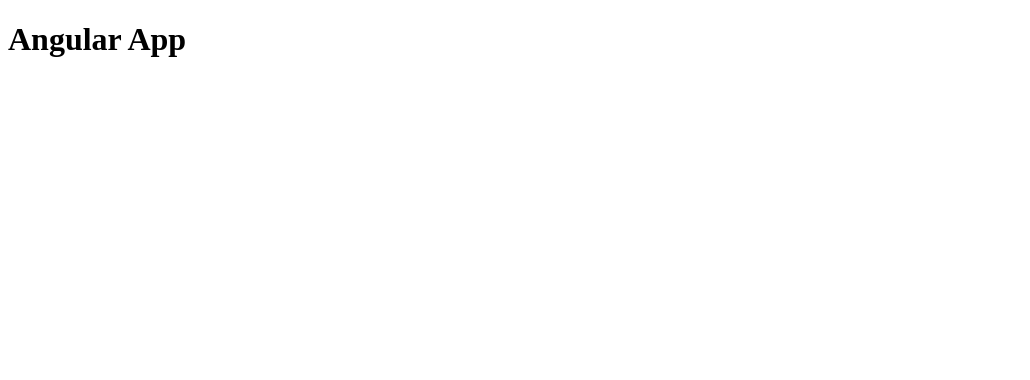
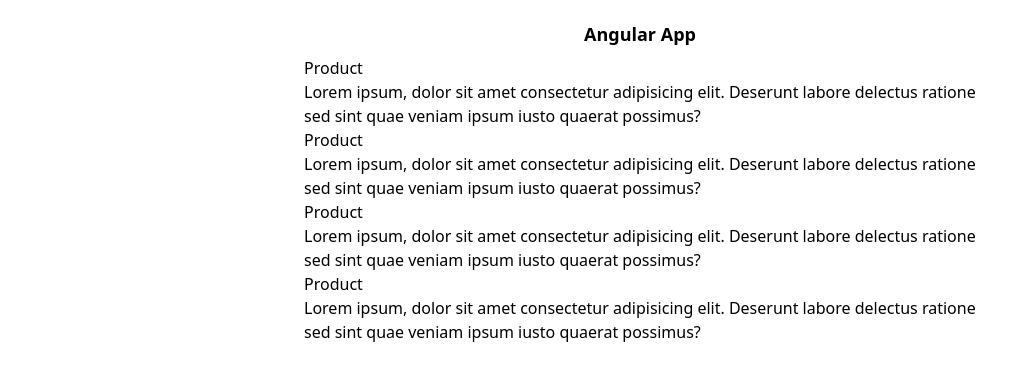
Before and after one commit to VitaliiSoloninko/ecommerce, an Angular app: page / in a window 1280 px wide. Shown: the top 380 px of the page, without its empty margins (0-1030 px from the left). Built offline with nearby package versions, Linux system fonts and the light colour scheme.

Commit message:
v0.0.4	tailwind fix, product component static

```diff
--- a/package.json
+++ b/package.json
@@ -33,12 +33,15 @@
     "@types/express": "^4.17.17",
     "@types/jasmine": "~5.1.0",
     "@types/node": "^18.18.0",
+    "autoprefixer": "^10.4.19",
     "jasmine-core": "~5.1.0",
     "karma": "~6.4.0",
     "karma-chrome-launcher": "~3.2.0",
     "karma-coverage": "~2.2.0",
     "karma-jasmine": "~5.1.0",
     "karma-jasmine-html-reporter": "~2.1.0",
+    "postcss": "^8.4.38",
+    "tailwindcss": "^3.4.3",
     "typescript": "~5.4.2"
   }
 }
--- a/src/app/app.component.html
+++ b/src/app/app.component.html
@@ -1 +1,8 @@
-<h1 class="font-bold mb-2 text-center text-lg">{{ title | titlecase }}</h1>
+<div class="max-w-2xl container mx-auto pt-5">
+  <h1 class="font-bold mb-2 text-center text-lg">{{ title | titlecase }}</h1>
+
+  <app-product></app-product>
+  <app-product></app-product>
+  <app-product></app-product>
+  <app-product></app-product>
+</div>
--- a/src/app/app.module.ts
+++ b/src/app/app.module.ts
@@ -6,9 +6,10 @@ import {
 
 import { AppRoutingModule } from './app-routing.module';
 import { AppComponent } from './app.component';
+import { ProductComponent } from './components/product/product.component';
 
 @NgModule({
-  declarations: [AppComponent],
+  declarations: [AppComponent, ProductComponent],
   imports: [BrowserModule, AppRoutingModule],
   providers: [provideClientHydration()],
   bootstrap: [AppComponent],
--- /dev/null
+++ b/src/app/components/product/product.component.html
@@ -0,0 +1,6 @@
+<h2>Product</h2>
+
+<p>
+  Lorem ipsum, dolor sit amet consectetur adipisicing elit. Deserunt labore
+  delectus ratione sed sint quae veniam ipsum iusto quaerat possimus?
+</p>
--- /dev/null
+++ b/tailwind.config.js
@@ -0,0 +1,7 @@
+module.exports = {
+  content: ["./src/**/*.{html,ts}"],
+  theme: {
+    extend: {},
+  },
+  plugins: [],
+};
```
Also changed, not shown: src/app/components/product/product.component.ts (added, +7 -0 lines), 1 other file (tests, documents, lock files or other folders).
